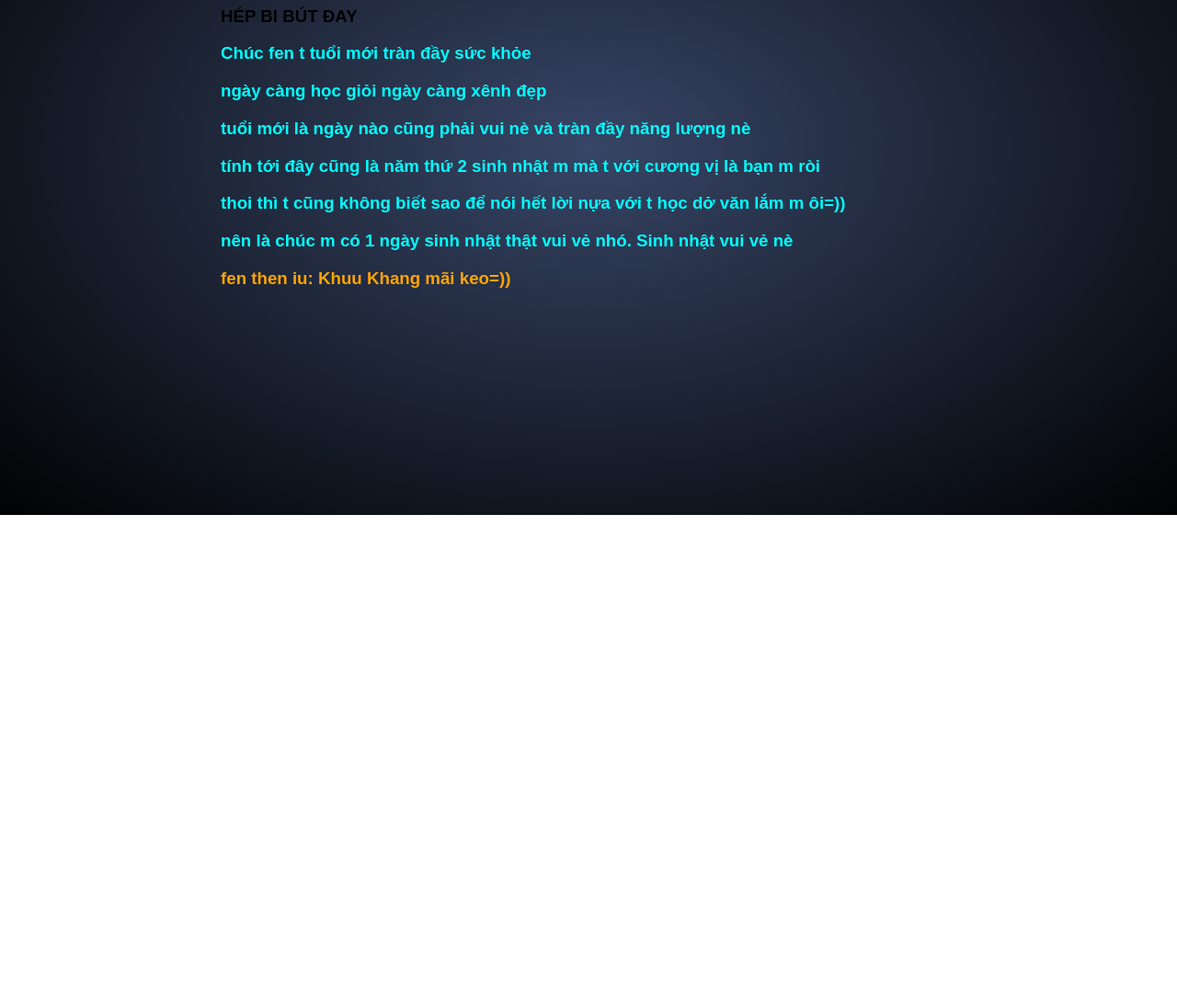
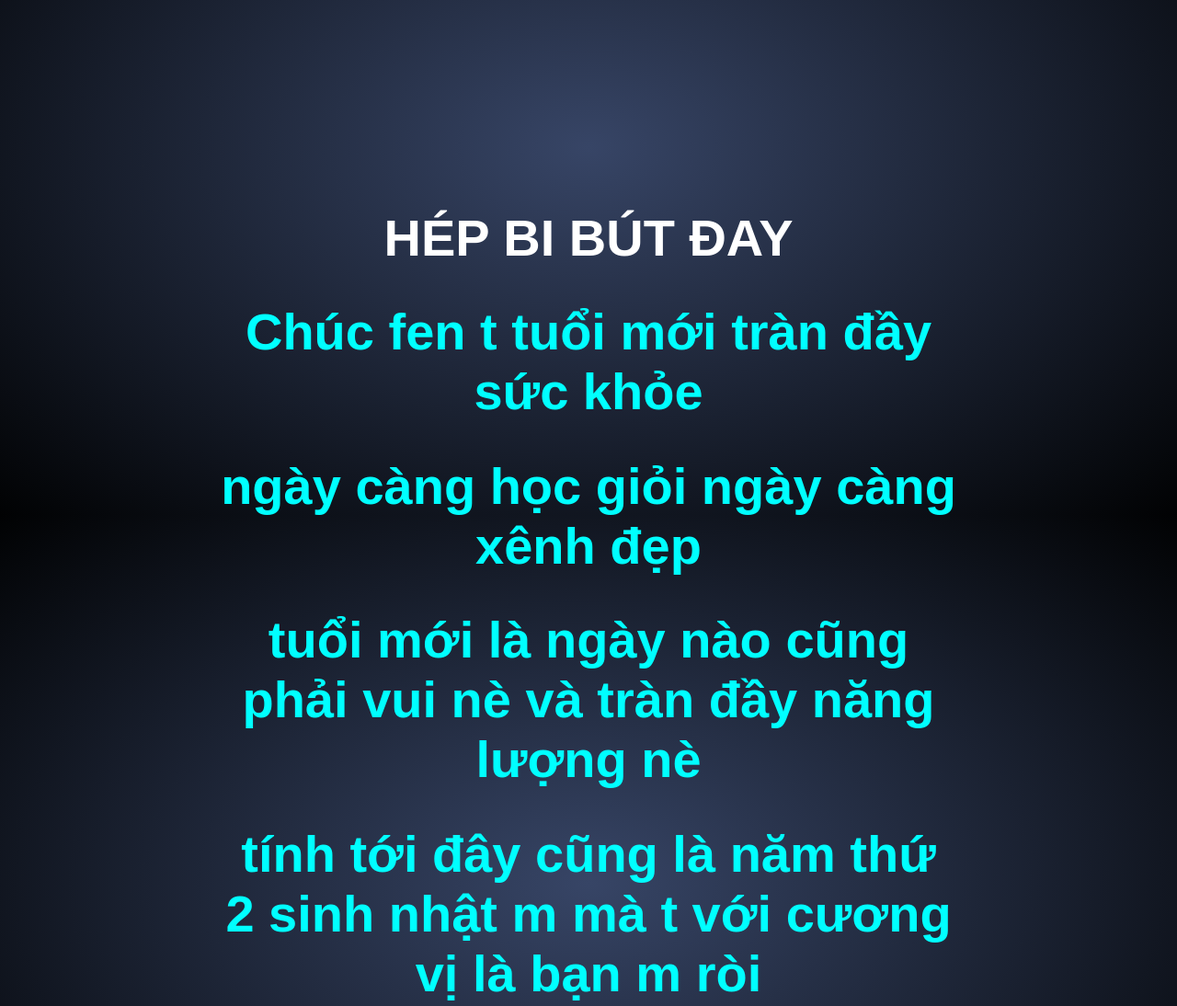
Before and after one commit to SevKan10/0103, a plain HTML site: page main.html in a window 1280 px wide. Shown: the part 240-1334 px from the top of the page at 92% size. Before the commit the page ends 800 px from the top, so only its background shows below. Drawn offline with Linux system fonts and the light colour scheme; a small style sheet from the web is missing; a web font is replaced by a local one.

Commit message:
Update main.html

```diff
--- a/main.html
+++ b/main.html
@@ -408,14 +408,14 @@
         <br>
         <br>
         <br>
-        <h3>HÉP BI BÚT ĐAY</h3>
-        <h3 style=" color:aqua"> Chúc fen t tuổi mới tràn đầy sức khỏe</h3>
-        <h3 style=" color:aqua"> ngày càng học giỏi ngày càng xênh đẹp</h3>
-        <h3 style=" color:aqua"> tuổi mới là ngày nào cũng phải vui nè và tràn đầy năng lượng nè </h3>
-        <h3 style=" color:aqua"> tính tới đây cũng là năm thứ 2 sinh nhật m mà t với cương vị là bạn m ròi </h3>
-        <h3 style=" color:aqua"> thoi thì t cũng không biết sao để nói hết lời nựa với t học dở văn lắm m ôi=)) </h3>
-        <h3 style=" color:aqua"> nên là chúc m có 1 ngày sinh nhật thật vui vẻ nhó. Sinh nhật vui vẻ nè </h3>
-        <h3 style=" color: orange"> fen then iu: Khuu Khang mãi keo=)) </h3>
+        <h1>HÉP BI BÚT ĐAY</h1>
+        <h1 style=" color:aqua"> Chúc fen t tuổi mới tràn đầy sức khỏe</h1>
+        <h1 style=" color:aqua"> ngày càng học giỏi ngày càng xênh đẹp</h1>
+        <h1 style=" color:aqua"> tuổi mới là ngày nào cũng phải vui nè và tràn đầy năng lượng nè </h1>
+        <h1 style=" color:aqua"> tính tới đây cũng là năm thứ 2 sinh nhật m mà t với cương vị là bạn m ròi </h1>
+        <h1 style=" color:aqua"> thoi thì t cũng không biết sao để nói hết lời nựa với t học dở văn lắm m ôi=)) </h1>
+        <h1 style=" color:aqua"> nên là chúc m có 1 ngày sinh nhật thật vui vẻ nhó. Sinh nhật vui vẻ nè </h1>
+        <h1 style=" color: orange"> fen then iu: Khuu Khang mãi keo=)) </h1>
 
 
     </div>
```
